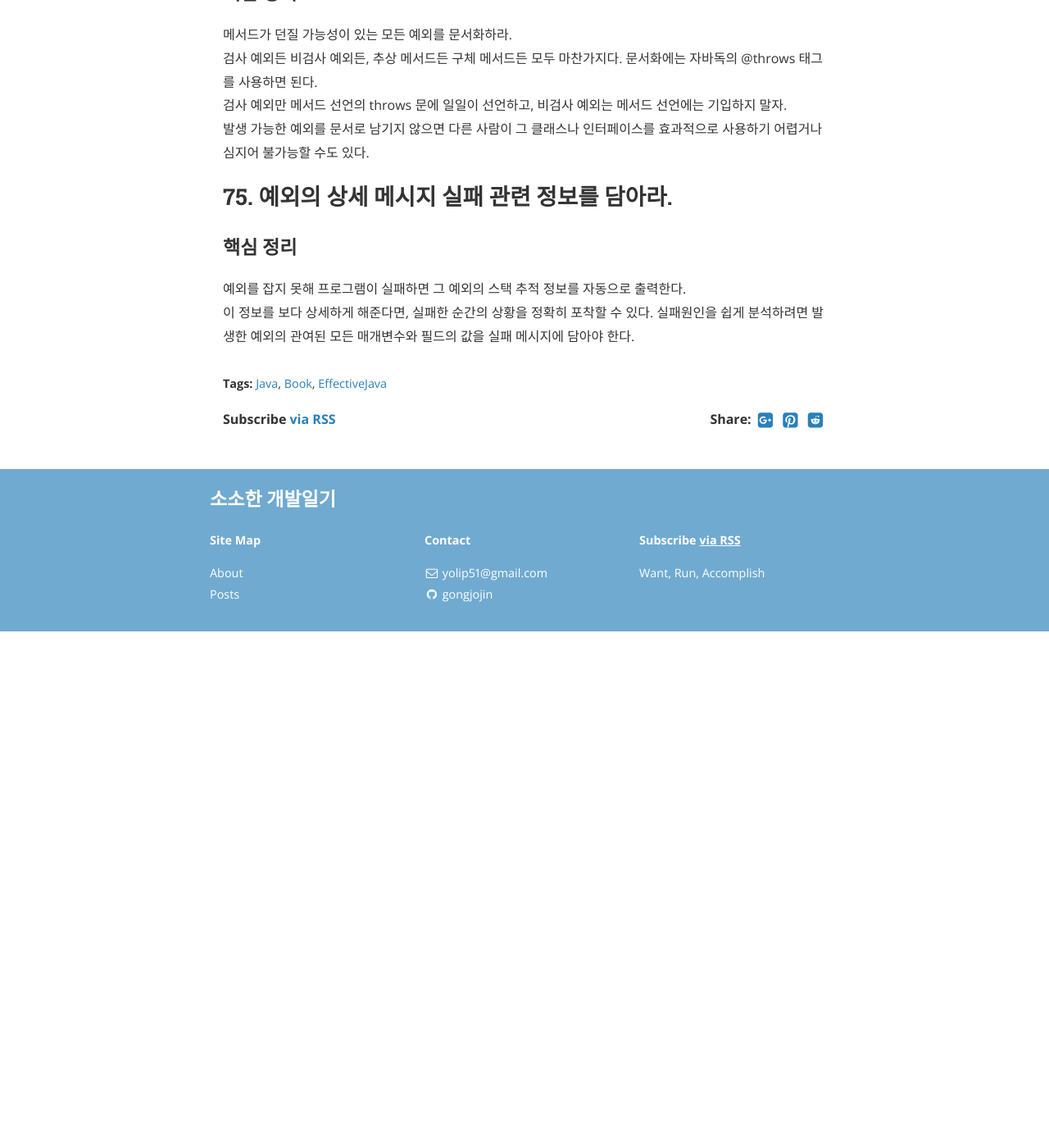
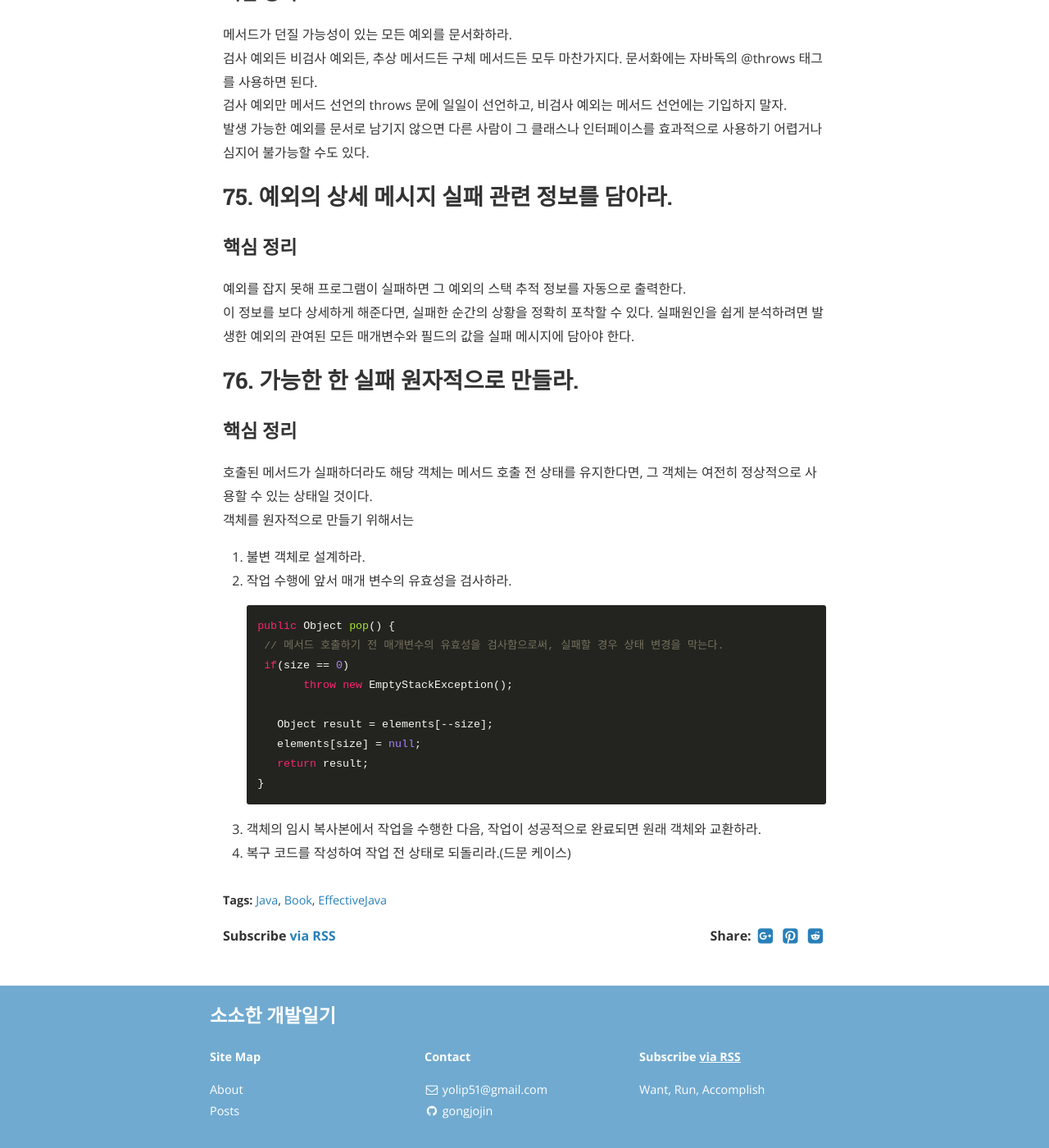
Before and after one commit to gonghojin/gonghojin.github.io, a Jekyll site: the page built from _posts/book/java/effectiveJava/images/2019-12-13-effectiveJava.md, in a window 1280 px wide and 1400 px high, scrolled down 2600 px. Shown: the whole window at 82% size. Built offline with Jekyll 4.4.1, drawn with Linux system fonts in a browser that asks for light colours; nearby versions of some CDN libraries; comment, search, counter and statistics services are not loaded; before the commit the page ends 3370 px from its top, so only the background shows below that.

Commit message:
Add: 이펙티브자바_76.가능한 한 실패 원자적으로 만들라

```diff
--- a/_posts/book/java/effectiveJava/images/2019-12-13-effectiveJava.md
+++ b/_posts/book/java/effectiveJava/images/2019-12-13-effectiveJava.md
@@ -60,3 +60,24 @@ UnsupportedOperationException | 호출한 메서드를 지원하지 않을때
 예외를 잡지 못해 프로그램이 실패하면 그 예외의 스택 추적 정보를 자동으로 출력한다.
 이 정보를 보다 상세하게 해준다면, 실패한 순간의 상황을 정확히 포착할 수 있다.
 실패원인을 쉽게 분석하려면 발생한 예외의 관여된 모든 매개변수와 필드의 값을 실패 메시지에 담아야 한다.
+
+## 76. 가능한 한 실패 원자적으로 만들라.
+### 핵심 정리
+호출된 메서드가 실패하더라도 해당 객체는 메서드 호출 전 상태를 유지한다면, 그 객체는 여전히 정상적으로 사용할 수 있는 상태일 것이다.
+객체를 원자적으로 만들기 위해서는
+1. 불변 객체로 설계하라.
+2. 작업 수행에 앞서 매개 변수의 유효성을 검사하라.
+~~~java
+public Object pop() {
+	// 메서드 호출하기 전 매개변수의 유효성을 검사함으로써, 실패할 경우 상태 변경을 막는다.
+	if(size == 0)
+          throw new EmptyStackException();
+
+      Object result = elements[--size];
+      elements[size] = null;
+      return result;
+}
+~~~
+
+3. 객체의 임시 복사본에서 작업을 수행한 다음, 작업이 성공적으로 완료되면 원래 객체와 교환하라.
+4. 복구 코드를 작성하여 작업 전 상태로 되돌리라.(드문 케이스)
```
